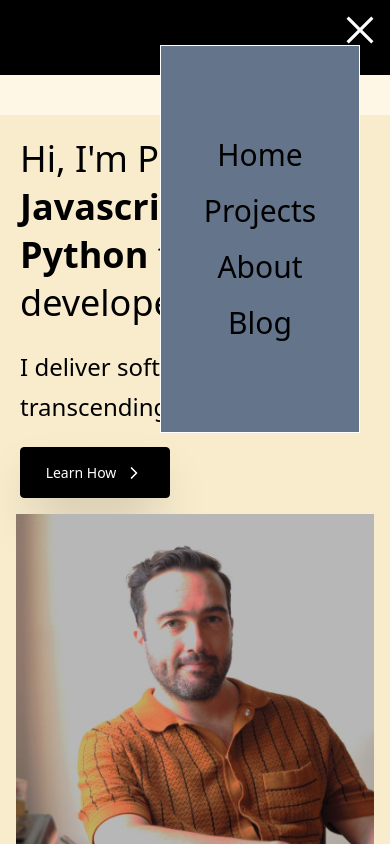
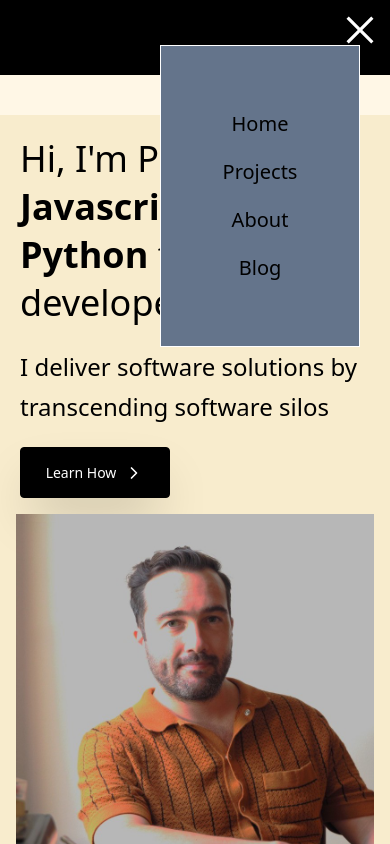
Before and after one commit to tascapeter514/next-portfolio-website, a Next.js app: page / in a window 390 px wide. Both pictures are taken after a click on the button 362 px from the left and 37 px from the top of the page. Shown: the top 844 px of the page. Built offline with nearby package versions, Linux system fonts and the light colour scheme; no server answers.

Commit message:
fix: mobile nav text size

```diff
--- a/src/components/Navigation.tsx
+++ b/src/components/Navigation.tsx
@@ -48,7 +48,7 @@ const Navigation = () => {
           >
             <CloseHamburgerIcon />
           </CloseMobileNav>
-          <aside id='mobile-navigation' aria-labelledby='mobile-nav-label' className={`${mobileNav.open && !mobileNav.isExiting ? 'absolute right-[30px] top-[45px] w-full max-w-[200px] z-9999 h-fit bg-[var(--muted-foreground)] p-[3em] gap-1 border-1 border-black-300 text-3xl' : `${mobileNav.isExiting && mobileNav.open ? 'absolute right-[30px] top-[45px] w-full max-w-[200px] z-9999 h-fit bg-[var(--muted-foreground)] p-[3em] gap-1 border-1 border-black-300 text-3xl' : 'hidden'}`}`}
+          <aside id='mobile-navigation' aria-labelledby='mobile-nav-label' className={`${mobileNav.open && !mobileNav.isExiting ? 'absolute right-[30px] top-[45px] w-full max-w-[200px] z-9999 h-fit bg-[var(--muted-foreground)] p-[3em] gap-1 border-1 border-black-300 text-xl' : `${mobileNav.isExiting && mobileNav.open ? 'absolute right-[30px] top-[45px] w-full max-w-[200px] z-9999 h-fit bg-[var(--muted-foreground)] p-[3em] gap-1 border-1 border-black-300 text-3xl' : 'hidden'}`}`}
           >
             <h2 id="mobile-nav-label" className="sr-only">Mobile Navigation</h2>
             <ul className='p-[5%] flex flex-col gap-[1.25rem] items-center' onClick={() => mobileNav.open = false}>
```
